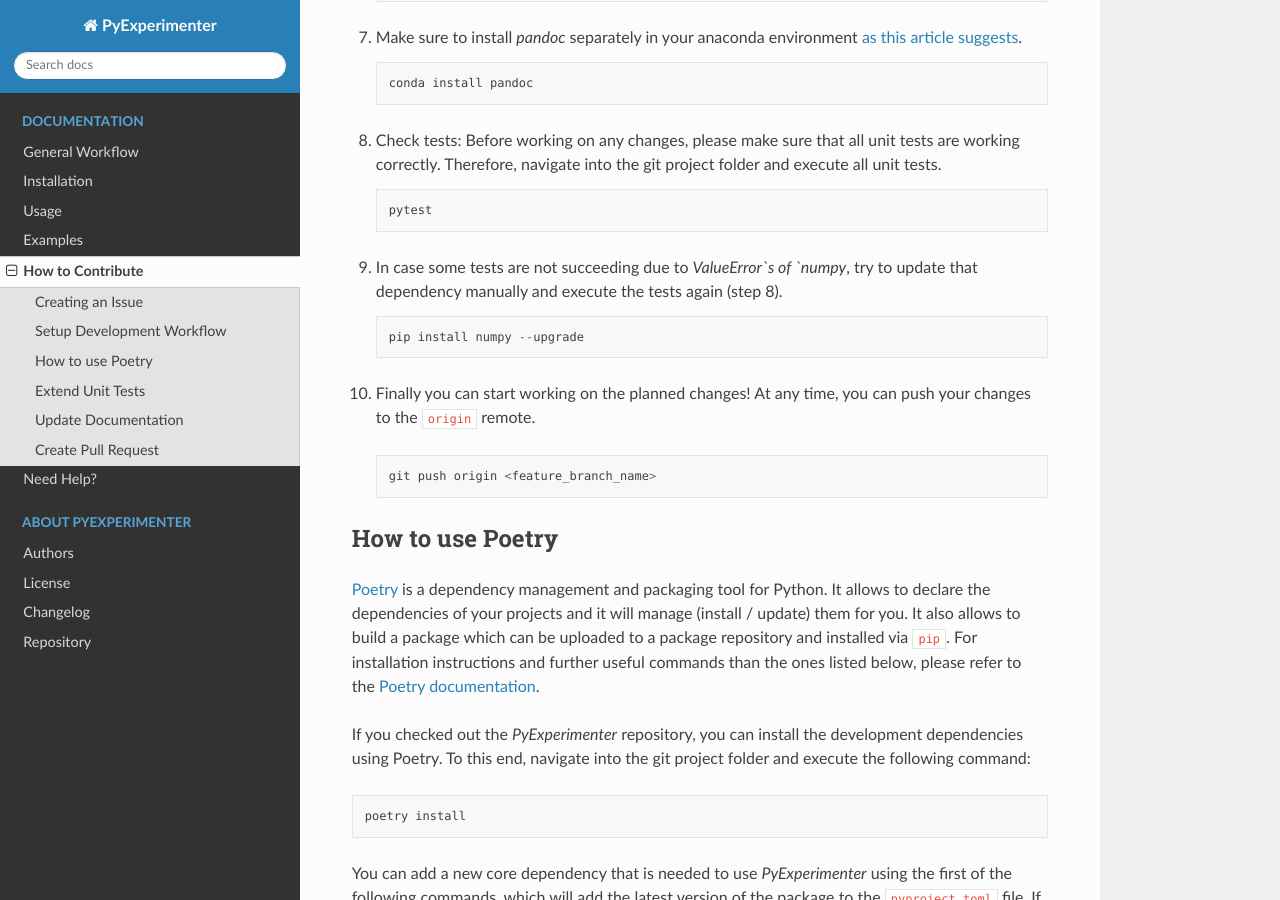
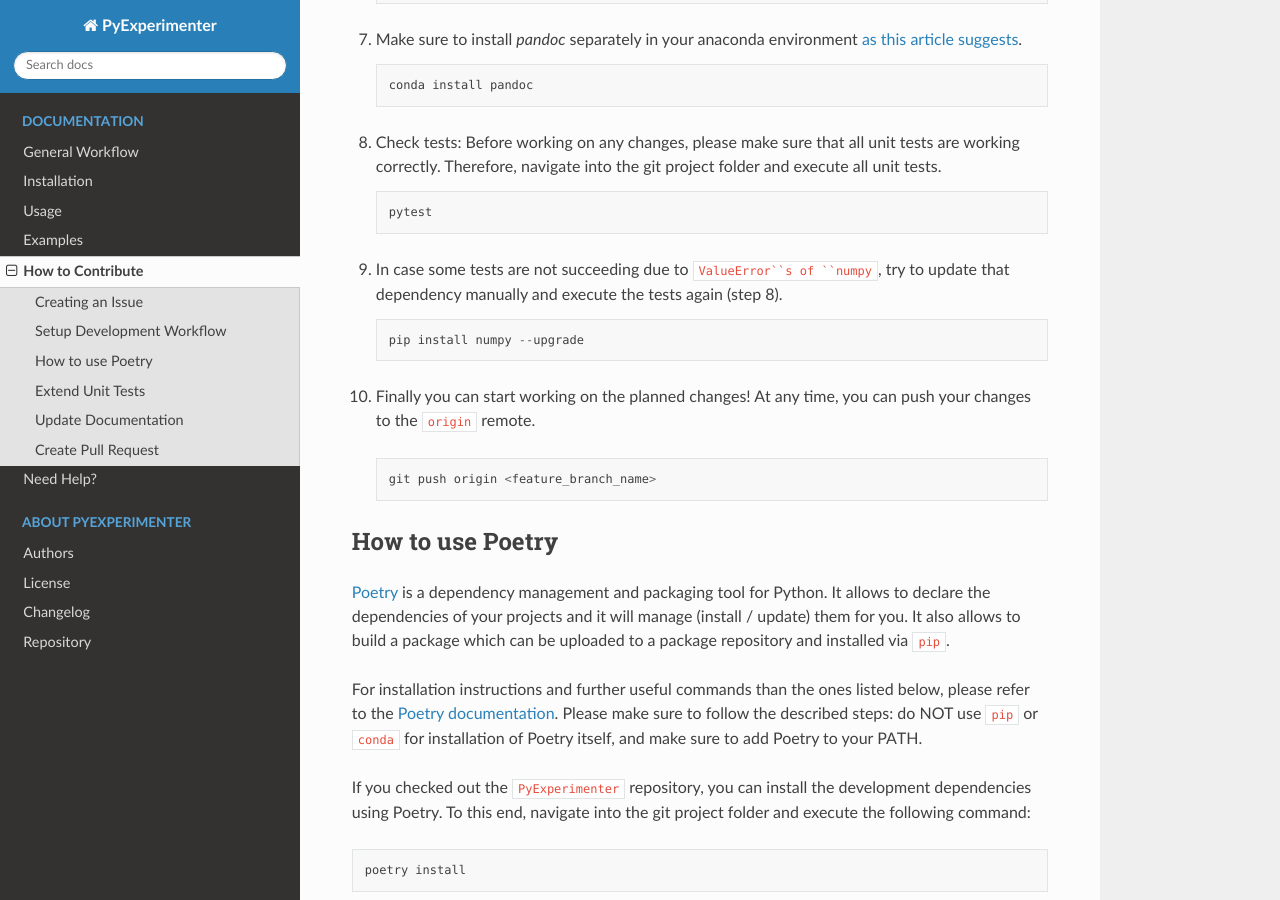
Before and after one commit to tornede/py_experimenter, a Sphinx documentation site: the page built from docs/source/how-to-contribute.rst, in a window 1280 px wide and 900 px high, scrolled down 1840 px. Built offline with Sphinx 7.4.7 and the Read the Docs theme 2.0.0, drawn with Linux system fonts in a browser that asks for light colours; pages that are not in the unit, such as notebooks, are missing from menus.

Commit message:
Add additional info on how to install poetry

```diff
--- a/docs/source/how-to-contribute.rst
+++ b/docs/source/how-to-contribute.rst
@@ -39,7 +39,7 @@
 Setup Development Workflow
 ---------------------------
 
-The development workflow for the `PyExperimenter` is based on the fork-and-branch git workflow as described in this `blog post <fork_and_branch_workflow_>`_. The general steps are as follows:
+The development workflow for the ``PyExperimenter`` is based on the fork-and-branch git workflow as described in this `blog post <fork_and_branch_workflow_>`_. The general steps are as follows:
 
 1. Fork the GitHub repository: Log into GitHub, go to the `PyExperimenter GitHub repository <github_py_experimenter_>`_ and click on ``Fork`` button in the top right corner.
 
@@ -49,7 +49,7 @@
 
         git clone https://github.com/<username>/py_experimenter.git
 
-3. Add `PyExperimenter` remote: Add the original `PyExperimenter` repository as additional remote.
+3. Add ``PyExperimenter`` remote: Add the original ``PyExperimenter`` repository as additional remote.
 
    .. code-block::
 
@@ -89,7 +89,7 @@
 
         pytest
 
-9. In case some tests are not succeeding due to `ValueError`s of `numpy`, try to update that dependency manually and execute the tests again (step 8).
+9. In case some tests are not succeeding due to ``ValueError``s of ``numpy``, try to update that dependency manually and execute the tests again (step 8).
 
    .. code-block::
 
@@ -107,15 +107,17 @@
 How to use Poetry
 -----------------
 
-`Poetry <poetry_>`_ is a dependency management and packaging tool for Python. It allows to declare the dependencies of your projects and it will manage (install / update) them for you. It also allows to build a package which can be uploaded to a package repository and installed via ``pip``. For installation instructions and further useful commands than the ones listed below, please refer to the `Poetry documentation <poetry_docs_>`_.
+`Poetry <poetry_>`_ is a dependency management and packaging tool for Python. It allows to declare the dependencies of your projects and it will manage (install / update) them for you. It also allows to build a package which can be uploaded to a package repository and installed via ``pip``.
 
-If you checked out the `PyExperimenter` repository, you can install the development dependencies using Poetry. To this end, navigate into the git project folder and execute the following command:
+For installation instructions and further useful commands than the ones listed below, please refer to the `Poetry documentation <poetry_docs_>`_. Please make sure to follow the described steps: do NOT use ``pip`` or ``conda`` for installation of Poetry itself, and make sure to add Poetry to your PATH.
+
+If you checked out the ``PyExperimenter`` repository, you can install the development dependencies using Poetry. To this end, navigate into the git project folder and execute the following command:
 
 .. code-block::
 
         poetry install
 
-You can add a new core dependency that is needed to use `PyExperimenter` using the first of the following commands, which will add the latest version of the package to the ``pyproject.toml`` file. If you want to add a specific version, you can use the second following command:
+You can add a new core dependency that is needed to use ``PyExperimenter`` using the first of the following commands, which will add the latest version of the package to the ``pyproject.toml`` file. If you want to add a specific version, you can use the second following command:
 
 .. code-block::
 
@@ -123,7 +125,7 @@
         # or
         poetry add "<package_name>>=<version>"
 
-A development dependency can be added using the following command, which will add the latest or the given version of the package to the `dev` dependency group:
+A development dependency can be added using the following command, which will add the latest or the given version of the package to the ``dev`` dependency group:
 
 .. code-block::
 
@@ -148,7 +150,7 @@
 Extend Unit Tests
 ------------------
 
-To provide a good usability of the `PyExperimenter` it is mandatory to extend and update the unit tests for all changes. The tests are located in the ``test`` folder of the project, using the same folder structure than the actual code. Additionally, it is important to execute all unit tests to ensure no other functionality has been affected. Therefore, navigate into the git project folder and execute all unit tests.
+To provide a good usability of the ``PyExperimenter`` it is mandatory to extend and update the unit tests for all changes. The tests are located in the ``test`` folder of the project, using the same folder structure than the actual code. Additionally, it is important to execute all unit tests to ensure no other functionality has been affected. Therefore, navigate into the git project folder and execute all unit tests.
 
 .. code-block::
 
@@ -168,7 +170,7 @@
 Update Documentation
 ---------------------
 
-The documentation of the `PyExperimenter` is key to all users to understand the functionality and the usability. Therefore, the documentation should be updated according to the changes. It is located in the ``docs`` folder of the project. Please check that the documentation can be built by first generating it locally. Therefore, navigate into the git project folder and execute shinx. The builded website can be found in the project folder ``output/documentation/``.
+The documentation of the ``PyExperimenter`` is key to all users to understand the functionality and the usability. Therefore, the documentation should be updated according to the changes. It is located in the ``docs`` folder of the project. Please check that the documentation can be built by first generating it locally. Therefore, navigate into the git project folder and execute shinx. The builded website can be found in the project folder ``output/documentation/``.
 
 .. code-block::
 
```
